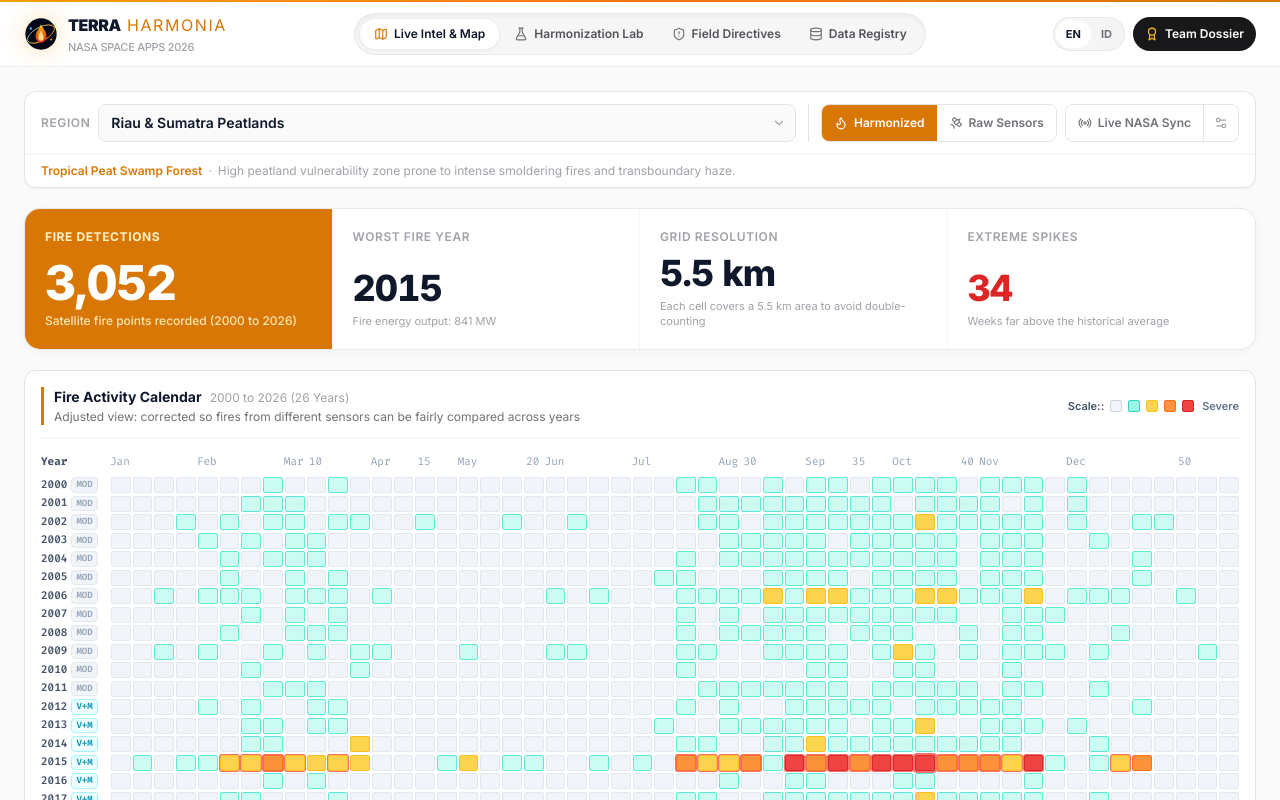
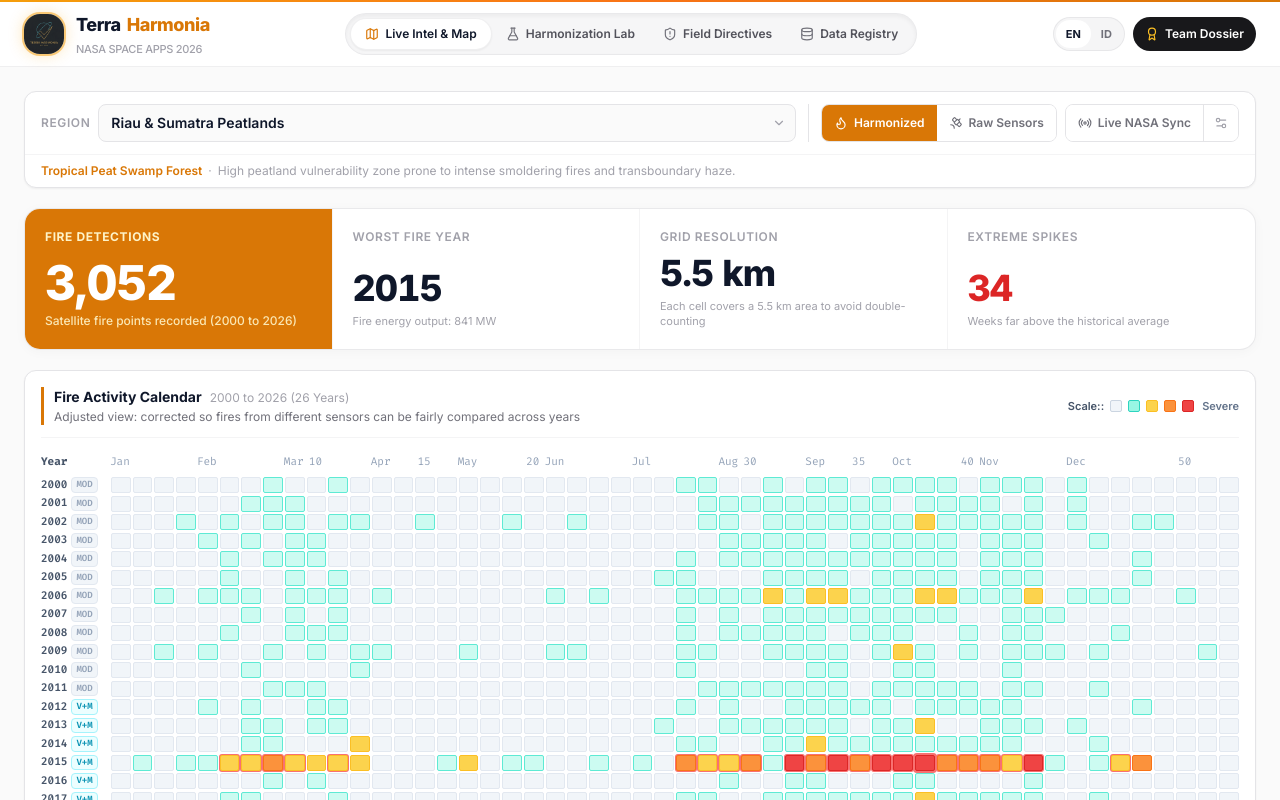
Before and after one commit to Rangga11268/TerraHarmonia, a React (Vite) app: page / in a window 1280 px wide. Shown: the top 800 px of the page. Built offline with nearby package versions, Linux system fonts and the light colour scheme.

Commit message:
fix(logo): use original Terra Harmonia logo asset with multiple size & shape variants

```diff
--- a/src/components/Logo.tsx
+++ b/src/components/Logo.tsx
@@ -1,112 +1,121 @@
 import React from 'react';
 
+export type LogoVariant = 'full' | 'icon-only' | 'badge' | 'circle' | 'pill';
+export type LogoSize = 'sm' | 'md' | 'lg' | 'xl';
+export type LogoStyle = 'default' | 'minimal';
+
 interface LogoProps {
-  size?: 'sm' | 'md' | 'lg' | 'xl';
-  variant?: 'full' | 'icon-only' | 'badge';
+  size?: LogoSize;
+  variant?: LogoVariant;
+  styleVariant?: LogoStyle;
+  className?: string;
   withGlow?: boolean;
-  className?: string;
 }
 
 export const Logo: React.FC<LogoProps> = ({
   size = 'md',
   variant = 'full',
+  styleVariant = 'default',
+  className = '',
   withGlow = false,
-  className = '',
 }) => {
-  const sizeMap = {
-    sm: { icon: 26, text: 'text-sm', sub: 'text-[10px]', gap: 'gap-2' },
-    md: { icon: 34, text: 'text-base', sub: 'text-[11px]', gap: 'gap-2.5' },
-    lg: { icon: 44, text: 'text-lg', sub: 'text-xs', gap: 'gap-3' },
-    xl: { icon: 56, text: 'text-2xl', sub: 'text-sm', gap: 'gap-3.5' },
-  };
+  const logoSrc = styleVariant === 'minimal'
+    ? '/terra_harmonia_minimal_logo.jpg'
+    : '/terra_harmonia_logo.jpg';
 
-  const { icon, text, sub, gap } = sizeMap[size];
+  // Sizing map for responsive layouts
+  const sizeConfig = {
+    sm: {
+      img: 'w-7 h-7',
+      title: 'text-sm font-extrabold',
+      subtitle: 'text-[9px]',
+      badge: 'px-2 py-0.5 text-[10px]',
+      gap: 'gap-2',
+    },
+    md: {
+      img: 'w-9 h-9 sm:w-10 sm:h-10',
+      title: 'text-base sm:text-lg font-extrabold',
+      subtitle: 'text-[10px] sm:text-[11px]',
+      badge: 'px-2.5 py-1 text-xs',
+      gap: 'gap-2.5 sm:gap-3',
+    },
+    lg: {
+      img: 'w-12 h-12 sm:w-14 sm:h-14',
+      title: 'text-xl sm:text-2xl font-black',
+      subtitle: 'text-xs',
+      badge: 'px-3 py-1.5 text-xs',
+      gap: 'gap-3.5',
+    },
+    xl: {
+      img: 'w-16 h-16 sm:w-20 sm:h-20',
+      title: 'text-2xl sm:text-3xl font-black',
+      subtitle: 'text-sm',
+      badge: 'px-4 py-2 text-sm',
+      gap: 'gap-4',
+    },
+  }[size];
 
-  // Precision Vector SVG Emblem (Transparent background, NASA Orbital Ring + Earth-Thermal Core)
-  const VectorEmblem = (
+  // Base Image Element using the original logo with clean Apple-style squircle / circle frame
+  const LogoImage = (
     <div
-      className={`relative flex items-center justify-center shrink-0 ${withGlow ? 'drop-shadow-[0_0_12px_rgba(245,158,11,0.35)]' : ''}`}
-      style={{ width: icon, height: icon }}
+      className={`relative shrink-0 overflow-hidden flex items-center justify-center transition-transform duration-200 ${sizeConfig.img} ${
+        variant === 'circle'
+          ? 'rounded-full'
+          : 'rounded-xl sm:rounded-2xl'
+      } ${
+        withGlow
+          ? 'ring-2 ring-amber-500/50 shadow-[0_0_16px_rgba(245,158,11,0.3)]'
+          : 'ring-1 ring-black/10 shadow-xs'
+      }`}
     >
-      <svg
-        viewBox="0 0 100 100"
-        fill="none"
-        xmlns="http://www.w3.org/2000/svg"
-        className="w-full h-full"
-      >
-        {/* Deep space base circle */}
-        <circle cx="50" cy="50" r="46" className="fill-slate-950" />
-
-        {/* Subtle grid latitude lines (NASA Earth Observation motif) */}
-        <ellipse cx="50" cy="50" rx="42" ry="18" stroke="#334155" strokeWidth="1.2" strokeDasharray="3 3" opacity="0.6" />
-        <ellipse cx="50" cy="50" rx="42" ry="32" stroke="#334155" strokeWidth="1.2" strokeDasharray="3 3" opacity="0.4" />
-        <line x1="50" y1="4" x2="50" y2="96" stroke="#334155" strokeWidth="1.2" strokeDasharray="3 3" opacity="0.5" />
-
-        {/* Orbit Path (VIIRS / MODIS Sun-synchronous orbit) */}
-        <ellipse
-          cx="50"
-          cy="50"
-          rx="44"
-          ry="20"
-          transform="rotate(-28 50 50)"
-          stroke="url(#orbitGradient)"
-          strokeWidth="2.5"
-          strokeLinecap="round"
-        />
-
-        {/* Active Satellite Nodes */}
-        <circle cx="20" cy="34" r="3.5" fill="#38bdf8" />
-        <circle cx="80" cy="66" r="3" fill="#f59e0b" />
-
-        {/* Inner Peatland / Thermal Flame Core */}
-        <defs>
-          <linearGradient id="orbitGradient" x1="0%" y1="0%" x2="100%" y2="100%">
-            <stop offset="0%" stopColor="#38bdf8" />
-            <stop offset="50%" stopColor="#fbbf24" />
-            <stop offset="100%" stopColor="#f97316" />
-          </linearGradient>
-
-          <linearGradient id="coreFireGradient" x1="50%" y1="100%" x2="50%" y2="0%">
-            <stop offset="0%" stopColor="#dc2626" />
-            <stop offset="40%" stopColor="#ea580c" />
-            <stop offset="80%" stopColor="#f59e0b" />
-            <stop offset="100%" stopColor="#fef08a" />
-          </linearGradient>
-        </defs>
-
-        {/* Harmonized Flame Shape */}
-        <path
-          d="M50 22 C55 33 66 42 66 56 C66 68 58 76 50 76 C42 76 34 68 34 56 C34 46 41 38 46 30 Z"
-          fill="url(#coreFireGradient)"
-        />
-
-        {/* Inner Flame Glow */}
-        <path
-          d="M50 40 C52 46 58 52 58 60 C58 66 54 70 50 70 C46 70 42 66 42 60 C42 54 46 48 50 40 Z"
-          fill="#fef08a"
-          opacity="0.9"
-        />
-      </svg>
+      <img
+        src={logoSrc}
+        alt="Terra Harmonia Original Logo"
+        className="w-full h-full object-cover object-center"
+        loading="eager"
+      />
     </div>
   );
 
-  if (variant === 'icon-only') {
-    return <div className={`inline-flex items-center ${className}`}>{VectorEmblem}</div>;
+  // Variant 1: Icon Only (Square / Rounded / Circle)
+  if (variant === 'icon-only' || variant === 'circle') {
+    return <div className={`inline-flex items-center ${className}`}>{LogoImage}</div>;
   }
 
+  // Variant 2: Badge / Pill (Compact embedded badge)
+  if (variant === 'badge' || variant === 'pill') {
+    return (
+      <div
+        className={`inline-flex items-center ${sizeConfig.gap} ${sizeConfig.badge} rounded-full bg-zinc-100/90 border border-zinc-200/80 shadow-xs ${className}`}
+      >
+        <div className="w-5 h-5 rounded-full overflow-hidden shrink-0 ring-1 ring-black/10">
+          <img
+            src={logoSrc}
+            alt="Logo"
+            className="w-full h-full object-cover"
+          />
+        </div>
+        <span className="font-bold text-slate-900 tracking-tight leading-none">
+          Terra Harmonia
+        </span>
+      </div>
+    );
+  }
+
+  // Variant 3: Full Logo (Original Image + Typography)
   return (
-    <div className={`inline-flex items-center ${gap} ${className}`}>
-      {VectorEmblem}
+    <div className={`inline-flex items-center ${sizeConfig.gap} ${className}`}>
+      {LogoImage}
       <div className="flex flex-col justify-center min-w-0">
         <div className="flex items-center gap-1.5 leading-none">
-          <span className={`font-black tracking-tight text-slate-900 ${text}`}>
-            TERRA
+          <span className={`tracking-tight text-slate-900 font-bold ${sizeConfig.title}`}>
+            Terra
           </span>
-          <span className={`font-light tracking-widest text-amber-600 ${text}`}>
-            HARMONIA
+          <span className={`tracking-tight text-amber-600 font-extrabold ${sizeConfig.title}`}>
+            Harmonia
           </span>
         </div>
-        <span className={`text-zinc-400 font-medium tracking-tight uppercase mt-0.5 hidden sm:block ${sub}`}>
+        <span className={`text-zinc-400 font-medium tracking-tight uppercase mt-0.5 hidden sm:block ${sizeConfig.subtitle}`}>
           NASA Space Apps 2026
         </span>
       </div>
```
Also changed, not shown: public/terra_harmonia_minimal_logo.jpg (added).
